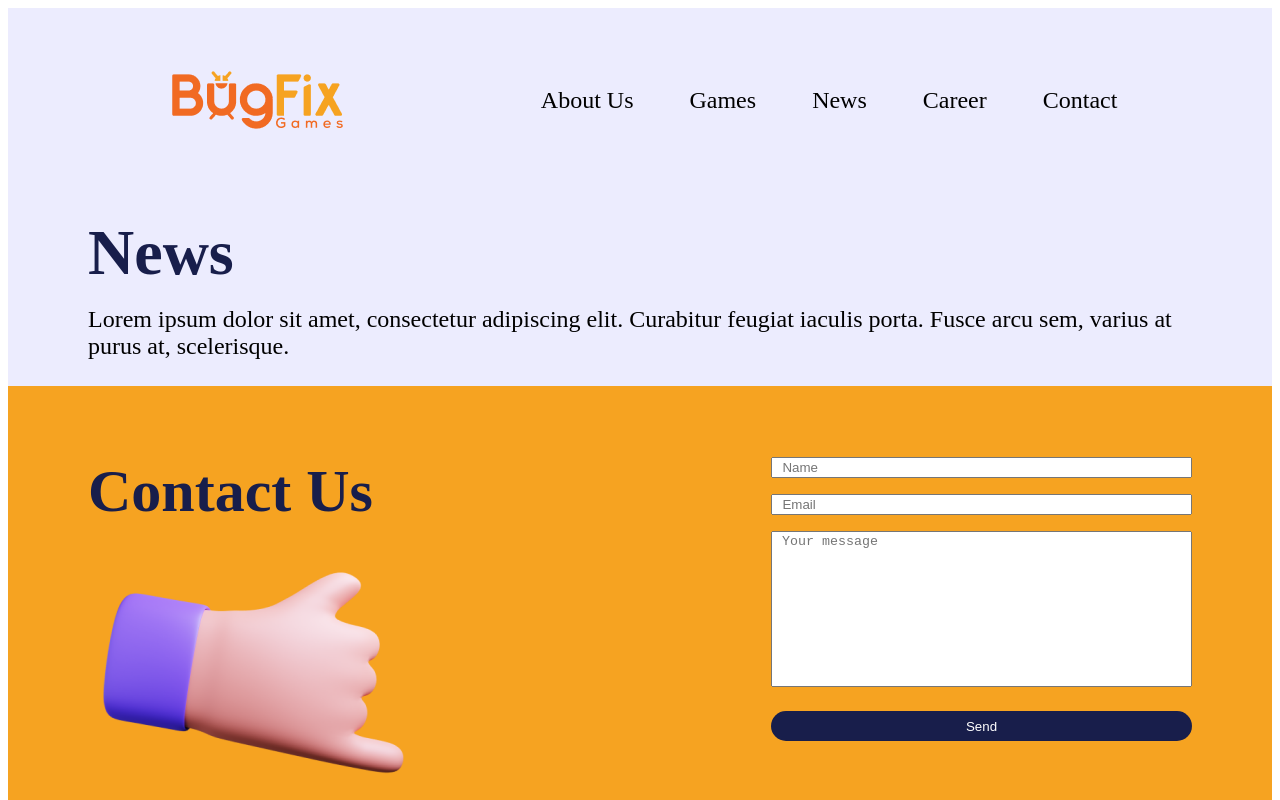
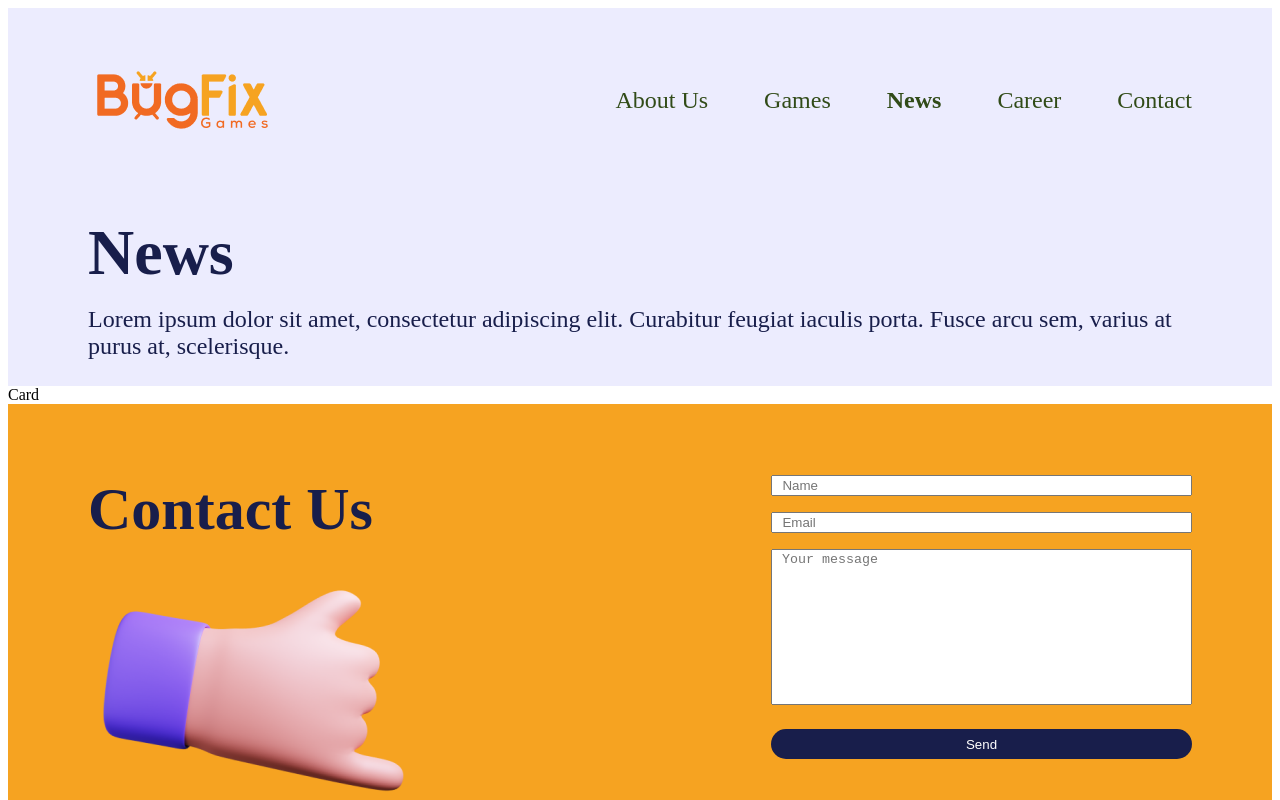
Before and after one commit to Gamzeysr/bronix, a React (Create React App) app: page / in a window 1280 px wide. Shown: the top 800 px of the page. Built offline with nearby package versions, Linux system fonts and the light colour scheme.

Commit message:
card main icons

```diff
--- a/src/App.js
+++ b/src/App.js
@@ -1,6 +1,7 @@
 import Header from "./components/header/Navbar";
 import Footer from "./components/footer/Footer";
 import ContactUs from "./components/contactus/ContactUs";
+import Main from "./components/main/Card";
 
 
 
@@ -10,6 +11,7 @@ function App() {
     <>
 
       <Header />
+      <Main />
       <ContactUs />
       <Footer />
 
--- a/src/components/header/Navbar.jsx
+++ b/src/components/header/Navbar.jsx
@@ -13,7 +13,7 @@ const Navbar = () => {
                 <ul className={NavbarStyle["ulContainer"]}>
                     <li className={NavbarStyle["navlistitem"]}>About Us</li>
                     <li className={NavbarStyle["navlistitem"]}>Games</li>
-                    <li className={NavbarStyle["navlistitem"]}> News</li>
+                    <li className={`${NavbarStyle.navlistitem} ${NavbarStyle.active}`} >News </li>
                     <li className={NavbarStyle["navlistitem"]}>Career</li>
                     <li className={NavbarStyle["navlistitem"]}>Contact</li>
                 </ul>
@@ -24,7 +24,7 @@ const Navbar = () => {
                     feugiat iaculis porta. Fusce arcu sem, varius at purus at,
                     scelerisque.</p>
             </div>
-        </div>
+        </div >
 
     );
 }
--- a/src/components/header/navbar.module.css
+++ b/src/components/header/navbar.module.css
@@ -2,6 +2,8 @@
     font-family: Hartwell;
     display: flex;
     gap: 56px;
+
+
 
 }
 
@@ -9,7 +11,14 @@
     list-style: none;
     font-size: 24px;
 
+
+    color: #314b18;
+
+    /* border: solid red; */
+
 }
+
+
 
 .active {
     font-weight: 700;
@@ -18,8 +27,8 @@
 .ulimgContainer {
     /* border: solid red; */
     display: flex;
-    justify-content: space-around;
-    /* justify-content: space-between; */
+
+    justify-content: space-between;
     align-items: center;
     /* 👆yazıları img yı bıraz daha ortaladık  */
     padding-top: 53px;
@@ -51,4 +60,5 @@
 .ptext {
     font-size: 24px;
     margin-top: 16px;
+    color: #181E4B;
 }
--- a/src/components/main/Card.jsx
+++ b/src/components/main/Card.jsx
@@ -1,4 +1,4 @@
-import React from 'react'
+
 import CardStyle from "./card.module.css";
 
 const Card = () => {
```
Also changed, not shown: src/components/main/Main.jsx (added, +9 -0 lines), src/assets/left.png (added), src/assets/right.png (added).
